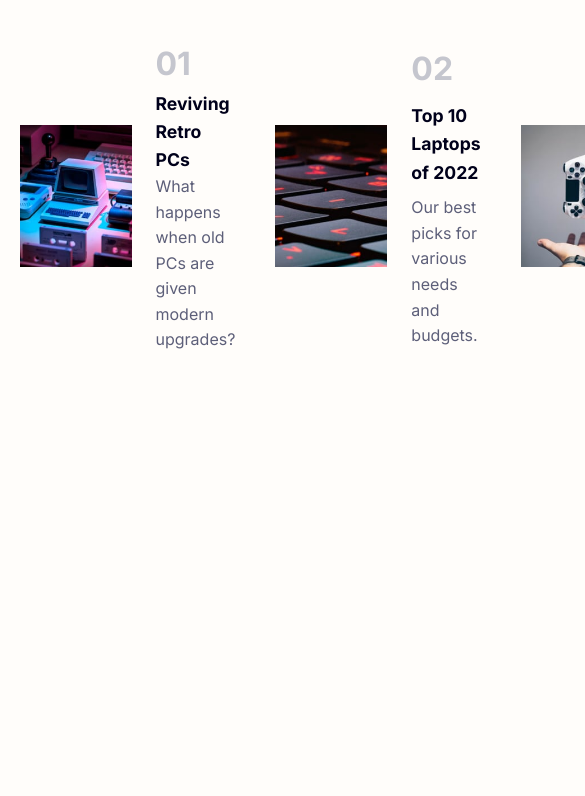
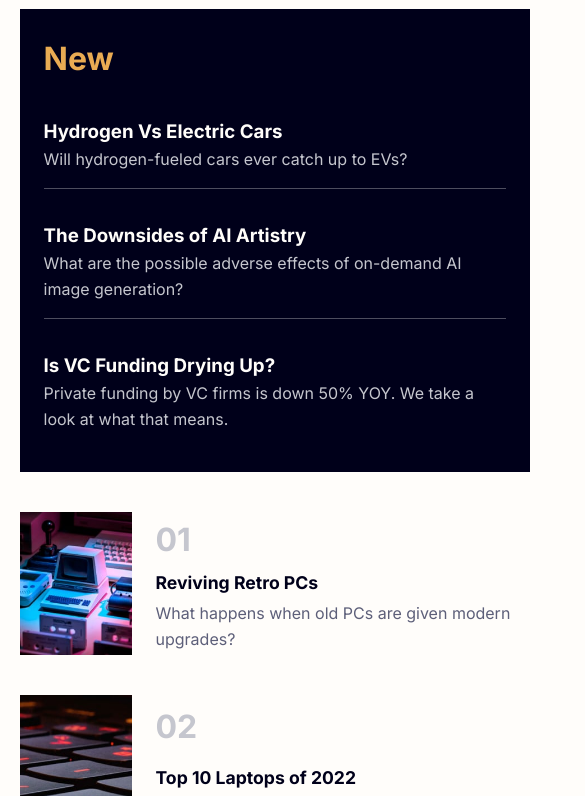
Before and after one commit to ABojo/fm-news-homepage, a website: page index.html in a window 390 px wide. Shown: the part 782-1578 px from the top of the page, 585 px wide, since content can reach past the window. Before the commit the page ends 1135 px from the top, so only its background shows below. Drawn offline with Linux system fonts and the light colour scheme; files whose address does not match are found by name.

Commit message:
added styling for the laptop breakpoint to free up horizontal space in the design

```diff
--- /dev/null
+++ b/sass/abstracts/_breakpoints.scss
@@ -0,0 +1,8 @@
+@mixin respond-to($bp) {
+  @if $bp == laptop {
+    @media (max-width: 75em) {
+      //1200px
+      @content;
+    }
+  }
+}
--- a/sass/abstracts/_index.scss
+++ b/sass/abstracts/_index.scss
@@ -1 +1,2 @@
 @forward "./colors";
+@forward "./breakpoints";
--- a/sass/base/_base.scss
+++ b/sass/base/_base.scss
@@ -26,4 +26,8 @@ body {
   width: 90%;
   display: grid;
   grid-gap: 5rem;
+
+  @include respond-to("laptop") {
+    margin: 5rem 0;
+  }
 }
--- a/sass/components/_article.scss
+++ b/sass/components/_article.scss
@@ -4,6 +4,8 @@
   display: grid;
   align-items: center;
   grid-column-gap: 1.5rem;
+  grid-template-columns: min-content 1fr;
+  grid-row: 3 / 4;
 
   &__img {
     grid-row: 1 / 4;
@@ -36,4 +38,9 @@
   &__paragraph {
     color: $color-gray-blue-2;
   }
+
+  @include respond-to("laptop") {
+    grid-column: 1 / -1;
+    grid-row: auto;
+  }
 }
--- a/sass/layout/_new.scss
+++ b/sass/layout/_new.scss
@@ -6,8 +6,8 @@
   background-color: $color-gray-blue-3;
   padding: 1.5rem;
   display: grid;
-  grid-template-rows: min-content repeat(3, 1fr);
-  grid-gap: 1.5rem;
+  grid-template-rows: min-content;
+  grid-gap: 1rem;
 
   &__item {
     &:not(:last-child) {
@@ -38,4 +38,13 @@
   &__paragraph {
     color: $color-gray-blue-1;
   }
+
+  @include respond-to("laptop") {
+    grid-column: 1 / -1;
+    grid-row: 2 / 3;
+
+    &__item {
+      padding: 1rem 0;
+    }
+  }
 }
--- a/sass/layout/_spotlight.scss
+++ b/sass/layout/_spotlight.scss
@@ -7,7 +7,7 @@
   grid-template-columns: 1fr 1fr;
   grid-row-gap: 2rem;
   grid-column-gap: 1rem;
-  align-items: center;
+  align-items: start;
 
   &__img {
     width: 100%;
@@ -44,4 +44,23 @@
       background-color: $color-red-dark;
     }
   }
+
+  @include respond-to("laptop") {
+    grid-column: 1 / -1;
+
+    &__heading {
+      grid-column: 1 / -1;
+      grid-row: 2 / 3;
+      font-size: 3.5rem;
+    }
+
+    &__paragraph {
+      grid-column: 1 / 3;
+    }
+
+    &__link {
+      grid-row: 4 / 5;
+      grid-column: 1 / 2;
+    }
+  }
 }
```
Also changed, not shown: css/styles.css.
